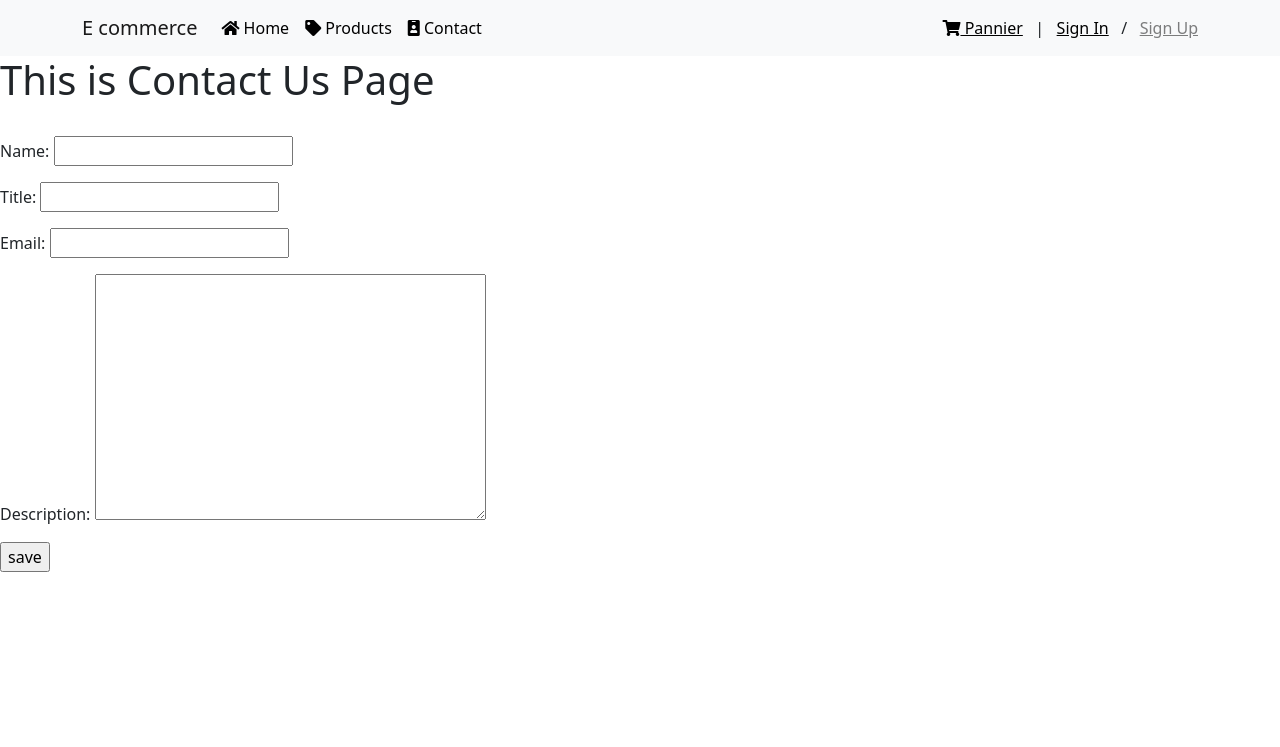
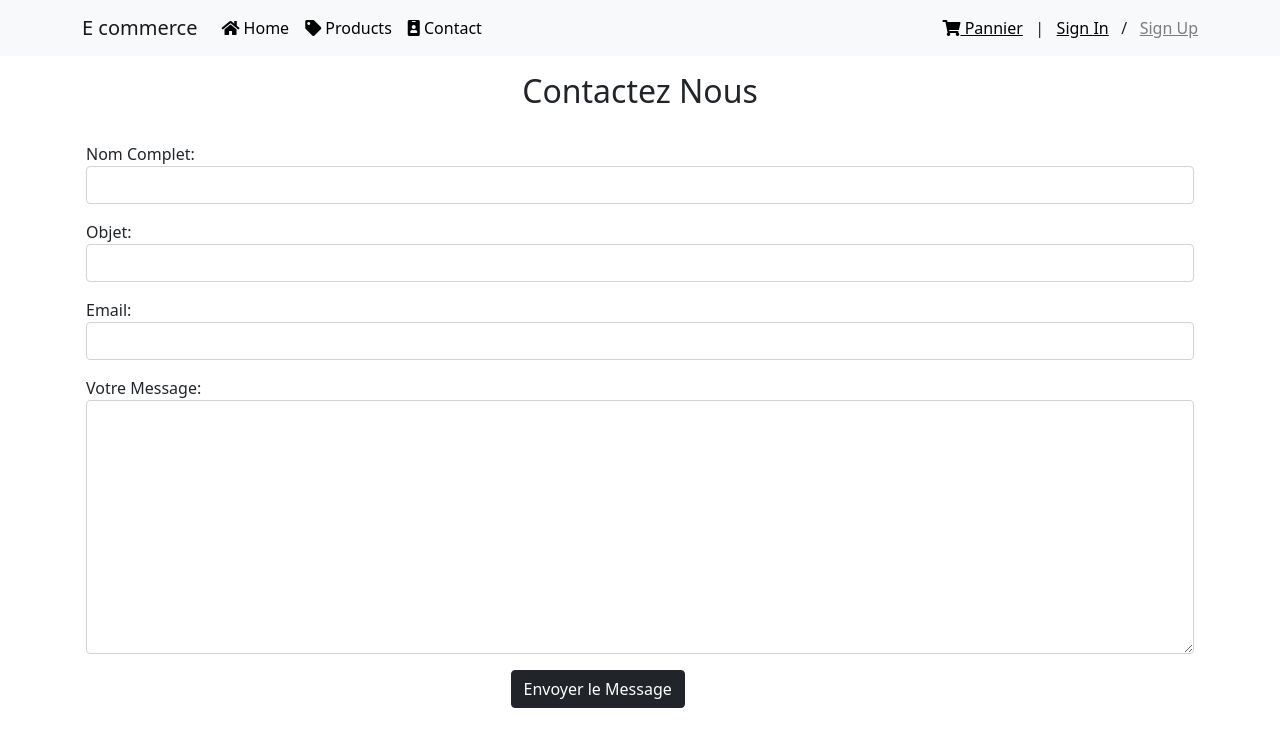
Before and after one commit to bendjelloulnoureddine/mb-academy, a Django app: page /contact-us/ in a window 1280 px wide. Shown: the top 747 px of the page. Run offline with Django 3.2, Linux system fonts and the light colour scheme; some libraries are stand-ins or nearby versions.

Commit message:
Add Order templates & update widgets for contact forms

```diff
--- a/contact/forms.py
+++ b/contact/forms.py
@@ -3,6 +3,43 @@ from django import forms
 from contact.models import Contact
 
 class ContactModelForm(forms.ModelForm):
+    name = forms.CharField(
+                    label="Nom Complet",
+                    widget=forms.TextInput(
+                                attrs={
+                                   "class": "form-control",
+                                }
+                        )
+                    )
+
+    title = forms.CharField(
+                    label="Objet",
+                    widget=forms.TextInput(
+                                attrs={
+                                   "class": "form-control",
+                                }
+                        )
+                    )
+
+    email = forms.EmailField(
+                    label="Email",
+                    widget=forms.TextInput(
+                                attrs={
+                                   "class": "form-control",
+                                   "type": "email"
+                                }
+                        )
+                    )
+
+    description = forms.EmailField(
+                    label="Votre Message",
+                    widget=forms.Textarea(
+                                attrs={
+                                   "class": "form-control",
+                                   "type": "email"
+                                }
+                        )
+                    )
     class Meta:
         model   = Contact
         # exclude = ('email',)
--- a/contact/templates/contact/contact-us.html
+++ b/contact/templates/contact/contact-us.html
@@ -1,10 +1,16 @@
 {% extends  'core/base.html' %}
 {% block content  %}
-    <h1>This is Contact Us Page </h1>
+<div class="container p-3">
+    <h2 class="text-center">Contactez Nous</h2>
     <br>
     <form method="post">
         {% csrf_token  %}
         {{ contact_form.as_p  }}
-        <input value="save" type="submit" />
+        <div class="row justify-content-center">
+            <div class="col-sm-12 col-md-3">
+                <input value="Envoyer le Message" type="submit" class="btn btn-dark btn-block"/>
+            </div>
+        </div>
     </form>
+</div>
 {% endblock content %}
--- a/contact/urls.py
+++ b/contact/urls.py
@@ -3,6 +3,6 @@ from django.urls import path
 from contact.views import contact, contact_list
 
 urlpatterns = [
-    path('', contact),
+    path('', contact, name="contact-us"),
     path('list/', contact_list)
     ]
--- a/core/templates/core/navbar.html
+++ b/core/templates/core/navbar.html
@@ -20,11 +20,11 @@
             <a class="nav-link text-black" href="{% url 'product-list' %}"><i class="fas fa-tag"></i> Products</a>
         </li>
         <li class="nav-item">
-          <a class="nav-link text-black" href="#"><i class="fas fa-id-badge"></i> Contact</a>
+            <a class="nav-link text-black" href="{% url 'contact-us' %}"><i class="fas fa-id-badge"></i> Contact</a>
         </li>
       </ul>
       <div class="d-flex">
-	<a href='' class="text-black"><i class="fas fa-shopping-cart"></i> Pannier</a>
+          <a href="{% url 'order-items' %}" class="text-black"><i class="fas fa-shopping-cart"></i> Pannier</a>
 	   <span class="text-decoration-bold">&nbsp;&nbsp; | &nbsp;&nbsp;</span>
         <a href='' class="text-decoration-underline text-black">Sign In</a>
 	   <span class="text-decoration-bold">&nbsp;&nbsp; / &nbsp;&nbsp;</span>
--- /dev/null
+++ b/order/templates/order/order_items.html
@@ -0,0 +1,5 @@
+{% extends 'core/base.html' %}
+
+{% block content %}
+
+{% endblock %}
--- a/order/urls.py
+++ b/order/urls.py
@@ -1,7 +1,11 @@
 from django.urls import path
 
-from order.views import add_to_cart
+from order.views import (
+        add_to_cart,
+        order_items
+        )
 
 urlpatterns = [
     path('add-to-cart/<id>', add_to_cart, name="add_to_cart"),
-    ]
+    path('order/', order_items, name="order-items"),
+]
--- a/order/views.py
+++ b/order/views.py
@@ -3,6 +3,9 @@ from django.urls import reverse_lazy, resolve
 
 from product.models import Product
 from order.models import Order, OrderItem
+
+def order_items(request):
+    return render(request, 'order/order_items.html')
 
 def add_to_cart(request, id):
     # Get the product
--- a/product/urls.py
+++ b/product/urls.py
@@ -7,7 +7,7 @@ from .views import (
         )
 
 urlpatterns = [
-    path('products/', products, name='product-list'),
+    path('', products, name='product-list'),
     path('detail/<id>', product_detail, name='product-detail'),
     path('edit/<pk>', edit_product, name='product-edit'),
     path('delete/<pk>', delete_product, name='product-delete')
```
Also changed, not shown: 1 other file.
